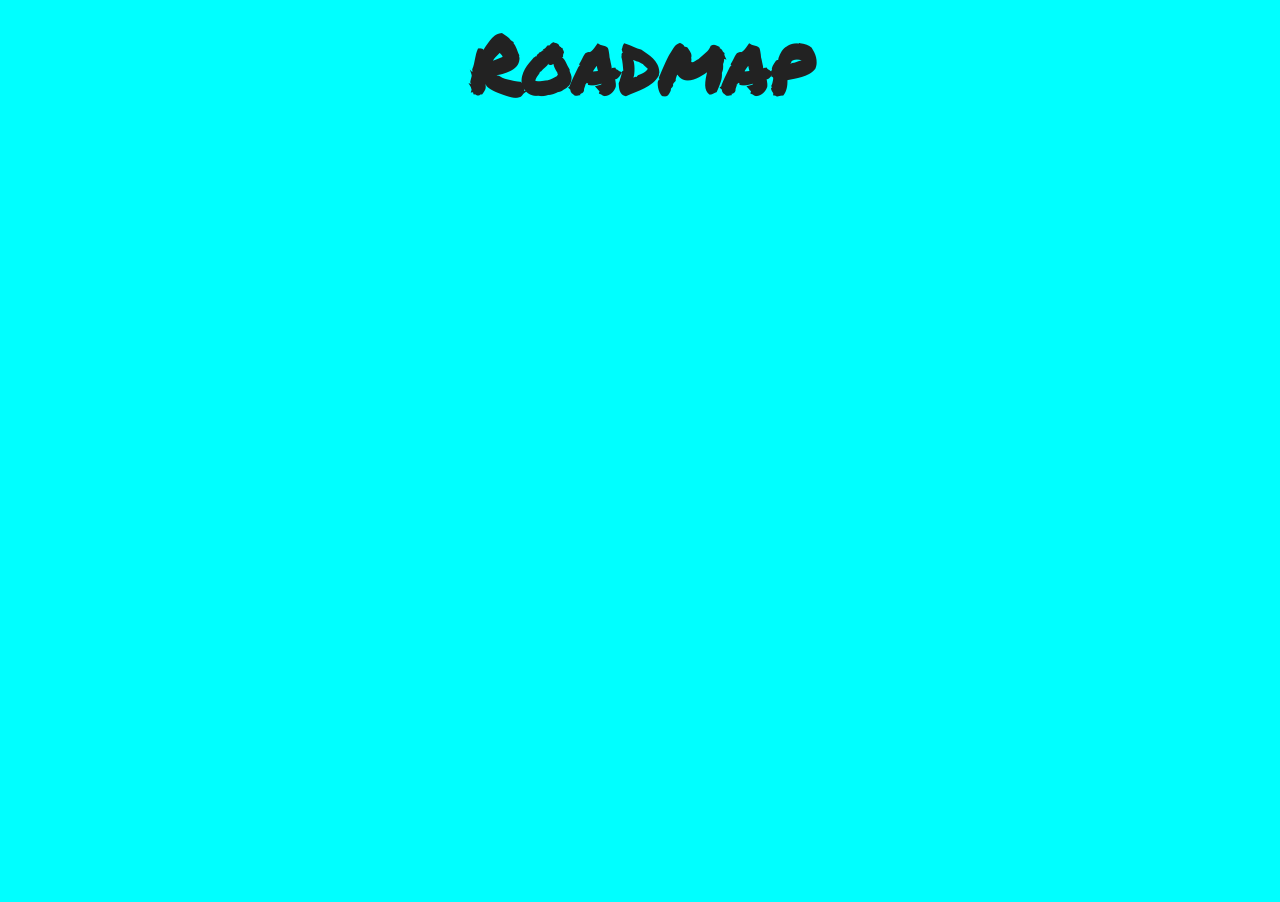
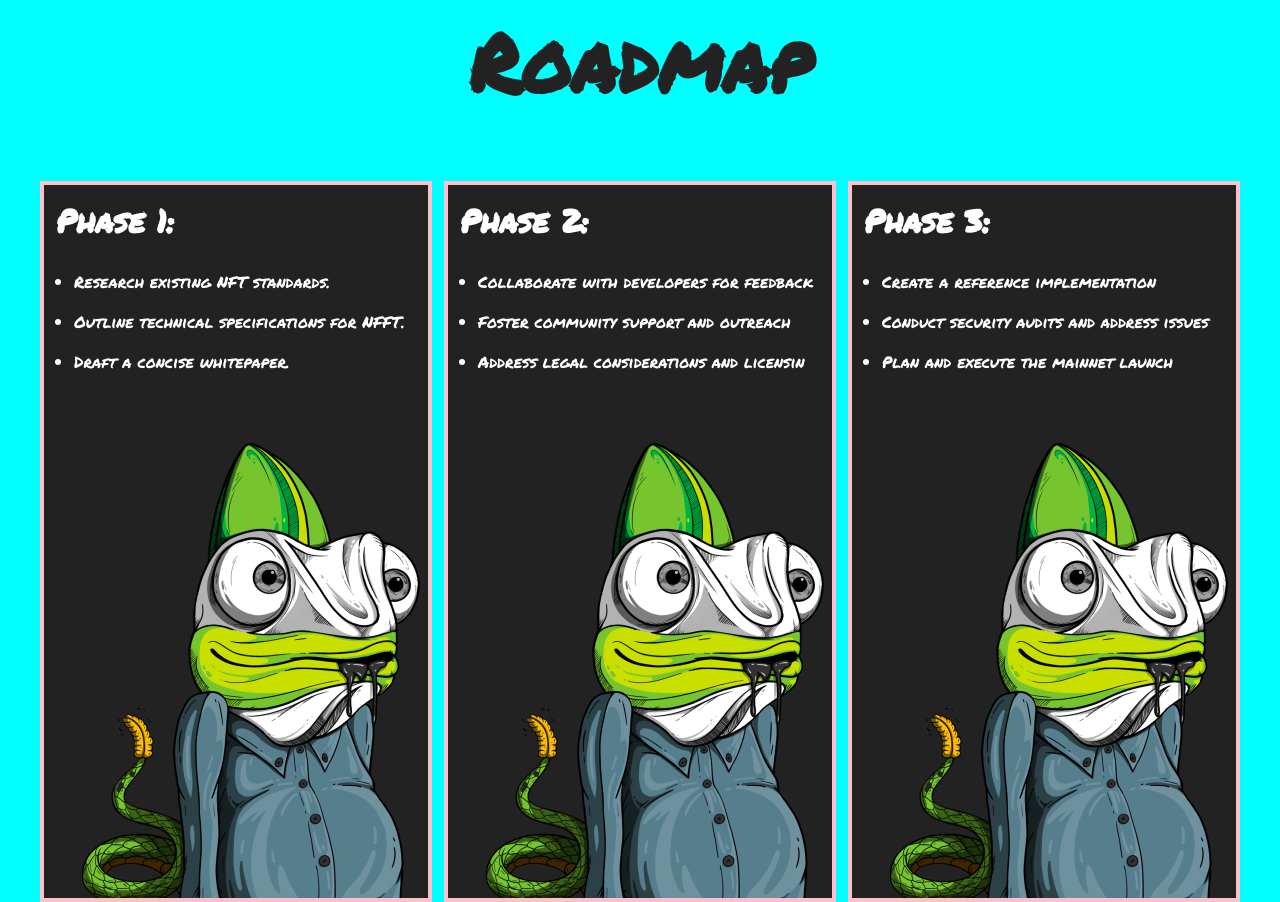
Before and after one commit to Hnng2011/LizardOnSolana, a plain HTML site: page index.html in a window 1280 px wide. Shown: the part 1591-2493 px from the top of the page. Before the commit the page ends 2370 px from the top, so only its background shows below. Drawn offline with Linux system fonts and the light colour scheme.

Commit message:
update roadmap

```diff
--- a/css/desktop.css
+++ b/css/desktop.css
@@ -255,7 +255,7 @@ header {
 }
 
 
-.network_hero h1 {
+.network_hero h2 {
     font-size: 5rem;
     color: var(--color-main);
     transform: scale(0);
@@ -263,7 +263,7 @@ header {
     transition: 0.5s ease-in-out;
 }
 
-.network_hero h2 {
+.network_hero h3 {
     font-size: 2rem;
     color: var(--color-white);
     transform: scale(0);
@@ -271,7 +271,7 @@ header {
     transition: 0.5s ease-in-out 0.2s;
 }
 
-.network_hero h2:nth-child(4) {
+.network_hero h3:nth-child(4) {
     transition: 0.5s ease-in-out 1s;
 }
 
@@ -304,7 +304,7 @@ header {
     transition: 0.5s ease-in-out 0.8s;
 }
 
-:is(.network_hero h1, .network_hero h2, .list img).active {
+:is(.network_hero h2, .network_hero h3, .list img).active {
     transform: scale(1);
 }
 
@@ -318,11 +318,54 @@ header {
 }
 
 .roadmap_hero .container {
-    padding-top: 2%;
+    padding-top: 24px;
 }
 
-.roadmap_hero h1 {
+.roadmap_hero h2 {
     font-family: 'MemeFont', 'Noto Sans KR', sans-serif;
     font-size: 5rem;
     color: var(--color-black);
 }
+
+.roadmap_list {
+    display: flex;
+    width: 100%;
+    justify-content: space-between;
+    margin-top: 62px;
+    gap: 12px;
+    overflow-x: scroll;
+}
+
+.roadmap_list::-webkit-scrollbar {
+    display: none;
+}
+
+
+.roadmap_item {
+    background: var(--color-black);
+    width: 400px;
+    border: 4px solid var(--color-secondary);
+    text-align: start;
+    padding: 12px;
+    overflow: hidden;
+}
+
+.roadmap_item h3 {
+    color: var(--color-white);
+    font-family: 'MemeFont', 'Noto Sans KR', sans-serif;
+    font-size: 2rem;
+}
+
+.roadmap_item ol {
+    font-family: 'MemeFont', 'Noto Sans KR', sans-serif;
+    padding: 5% 0 0 5%;
+    color: var(--color-white);
+    text-decoration: none;
+    list-style-type: disc;
+    line-height: 40px;
+}
+
+.roadmap_item img {
+    position: relative;
+    transform: translate(-12px, 24px);
+}
--- a/css/mobile.css
+++ b/css/mobile.css
@@ -53,4 +53,14 @@
         border: 3px solid var(--color-white);
         border-radius: 12px;
     }
+
+    .roadmap_list {
+        flex-direction: column;
+        align-items: center;
+    }
+
+    .roadmap_item {
+        width: 80%;
+        margin: 16px 0;
+    }
 }
--- a/index.html
+++ b/index.html
@@ -140,20 +140,55 @@
 
         </div>
         <div class="container">
-            <h1>NETWORK</h1>
-            <h2>LOS is AVAILABLE on SOL</h2>
+            <h2>NETWORK</h2>
+            <h3>LOS is AVAILABLE on SOL</h3>
             <div class="list">
                 <img alt="solana" src="./assets/images/socials/solana.svg">
                 <img alt="mexc" src="./assets/images/socials/mexc.svg">
                 <img alt="htx" src="./assets/images/socials/htx.svg">
             </div>
-            <h2>More exchange listings are on the way. </h2>
+            <h3>More exchange listings are on the way. </h3>
         </div>
     </div>
 
     <div class="roadmap_hero">
         <div class="container">
-            <h1>Roadmap</h1>
+            <h2>Roadmap</h2>
+            <div class="roadmap_list">
+                <div class="roadmap_item">
+                    <h3>
+                        Phase 1:
+                    </h3>
+                    <ol>
+                        <li>Research existing NFT standards.</li>
+                        <li>Outline technical specifications for NFFT.</li>
+                        <li>Draft a concise whitepaper.</li>
+                    </ol>
+                    <img alt="demo" src="./assets/images/background/nft1.png" />
+                </div>
+                <div class="roadmap_item">
+                    <h3>
+                        Phase 2:
+                    </h3>
+                    <ol>
+                        <li>Collaborate with developers for feedback</li>
+                        <li>Foster community support and outreach</li>
+                        <li>Address legal considerations and licensin</li>
+                    </ol>
+                    <img alt="demo" src="./assets/images/background/nft1.png" />
+                </div>
+                <div class="roadmap_item">
+                    <h3>
+                        Phase 3:
+                    </h3>
+                    <ol>
+                        <li>Create a reference implementation</li>
+                        <li>Conduct security audits and address issues</li>
+                        <li> Plan and execute the mainnet launch</li>
+                    </ol>
+                    <img alt="demo" src="./assets/images/background/nft1.png" />
+                </div>
+            </div>
         </div>
     </div>
 
--- a/js/animation.js
+++ b/js/animation.js
@@ -49,7 +49,7 @@ function animator() {
     window.addEventListener('scroll', function () {
         const networkHero = document.querySelector('.network_hero');
         if (isElementInViewport(networkHero)) {
-            networkHero.querySelectorAll('h1, h2,.list img').forEach(element => {
+            networkHero.querySelectorAll('h2, h3,.list img').forEach(element => {
                 element.classList.add('active');
             });
             window.removeEventListener('scroll', this);
```
Also changed, not shown: assets/images/background/nft1.png (added).
